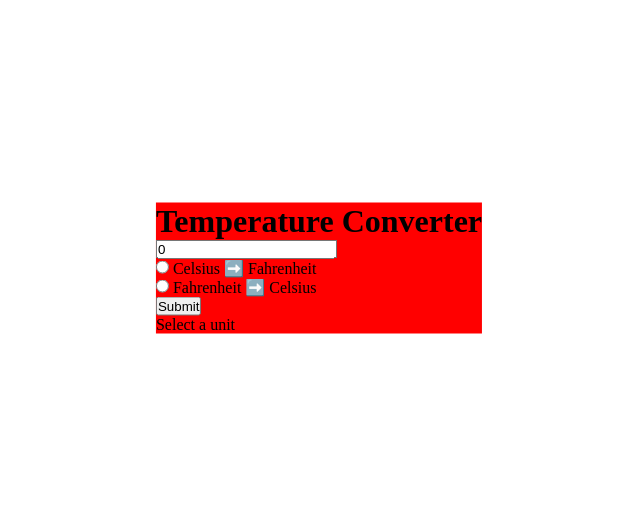
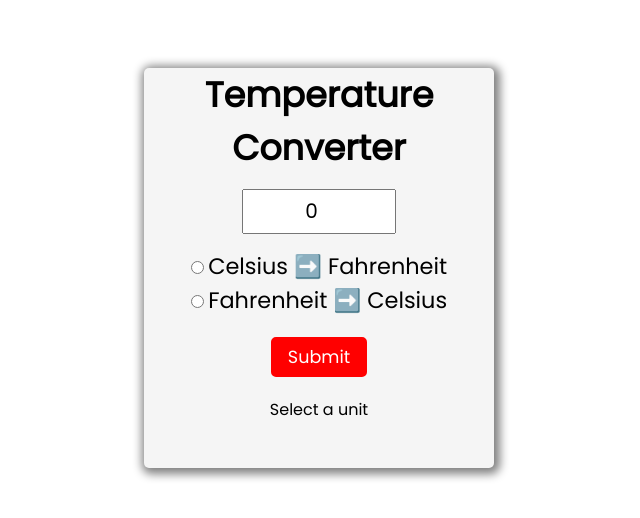
Before and after one commit to gautam-manish/Temperature_Converter, a plain HTML site: page index.html in a window 1280 px wide. Shown: the part 132-650 px from the top of the page, without its empty margins (321-961 px from the left). Drawn offline with Linux system fonts and the light colour scheme.

Commit message:
Added CSS

```diff
--- a/index.html
+++ b/index.html
@@ -4,6 +4,7 @@
 <head>
     <meta charset="UTF-8">
     <meta name="viewport" content="width=device-width, initial-scale=1.0">
+    <link href="https://fonts.googleapis.com/css2?family=Poppins:wght@300;400&display=swap" rel="stylesheet">
     <title>Temperature Converter</title>
     <link rel="stylesheet" href="style.css">
 </head>
@@ -11,14 +12,14 @@
 <body>
     <div class="container">
         <form>
-            <h1>Temperature Converter</h1>
+            <h1>Temperature <br>Converter</h1>
             <input type="number" id="textBox" value="0"> <br>
 
             <input type="radio" id="toFahrenheit" name="unit">
-            <label for="toFahrenheit"> Celsius ➡️ Fahrenheit</label> <br>
+            <label for="toFahrenheit" class="toFahrenheit"> Celsius ➡️ Fahrenheit</label> <br>
 
             <input type="radio" id="toCelsius" name="unit">
-            <label for="toCelsius">Fahrenheit ➡️ Celsius </label> <br>
+            <label for="toCelsius" class="toCelsius">Fahrenheit ➡️ Celsius </label> <br>
 
             <button type="button">Submit</button>
             <p id="result">Select a unit</p>
--- a/style.css
+++ b/style.css
@@ -1,6 +1,6 @@
 *{
-    padding: 0;
     margin: 0;
+    font-family: 'Poppins', sans-serif;
 }
 
 .container{
@@ -8,5 +8,43 @@
     top: 50%;
     left: 50%;
     transform: translate(-50%, -50%);
+    background-color: whitesmoke;
+    box-shadow: 2px 2px 10px 4px grey;
+    border-radius: 5px;
+
+}
+.container form{
+    height: 400px;
+    width: 350px;
+    text-align: center;
+}
+h1{
+    font-size: 35px;
+}
+#textBox{
+    margin: 15px 0px;
+    width: 40%;
+   padding: 1.5%;
+   font-size: 20px;
+   text-align: center;
+}
+
+.toFahrenheit, .toCelsius{
+    font-size: 140%;
+}
+
+button{
+    margin: 20px 0px;
+    padding: 5px 15px;
+    font-size: 110%;
+    border: 2px solid red;
     background-color: red;
+    color: white;
+    border-radius: 5px;
+    cursor: pointer;
 }
+
+button:hover{
+    background-color: white;
+    color: red;
+}
```
